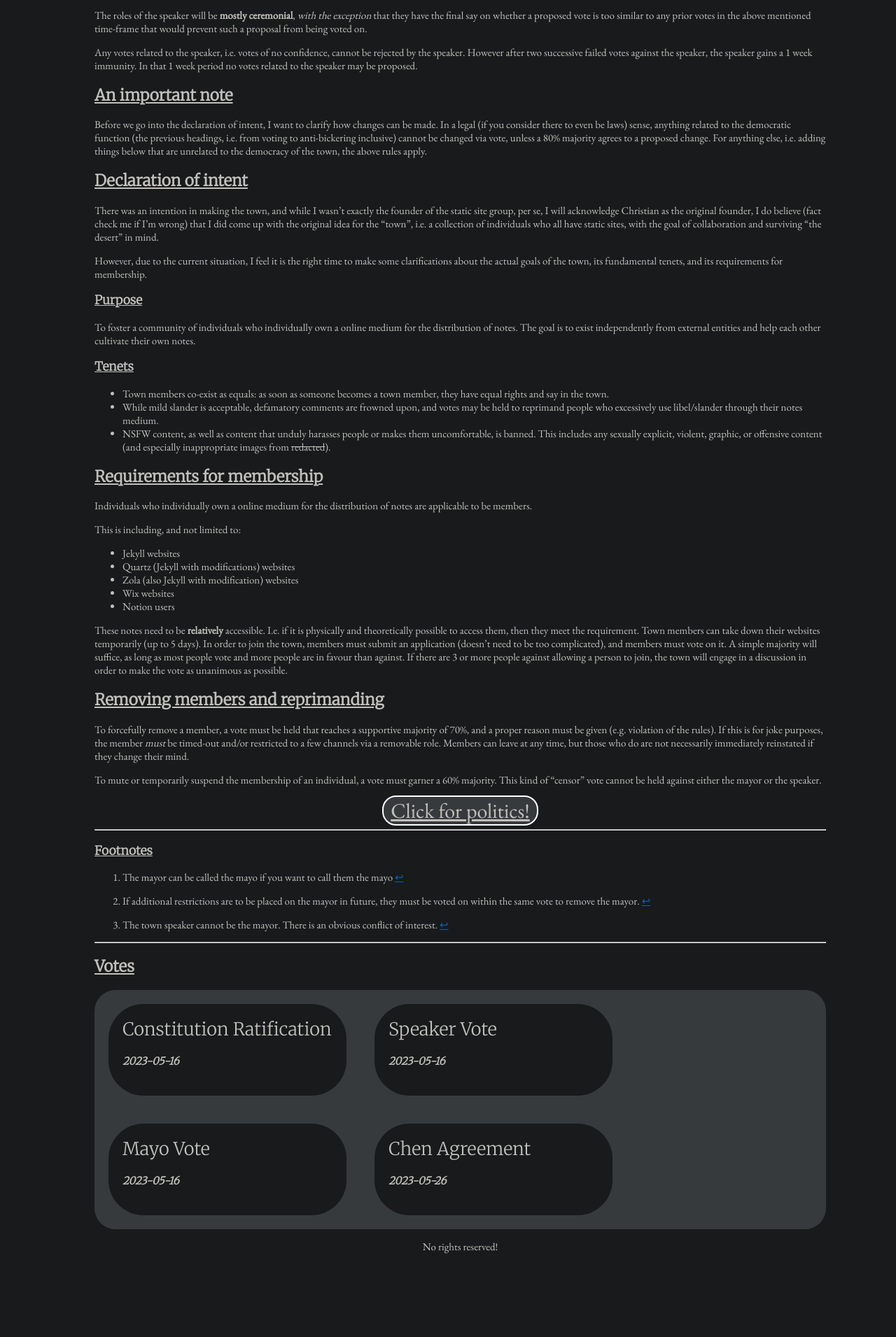
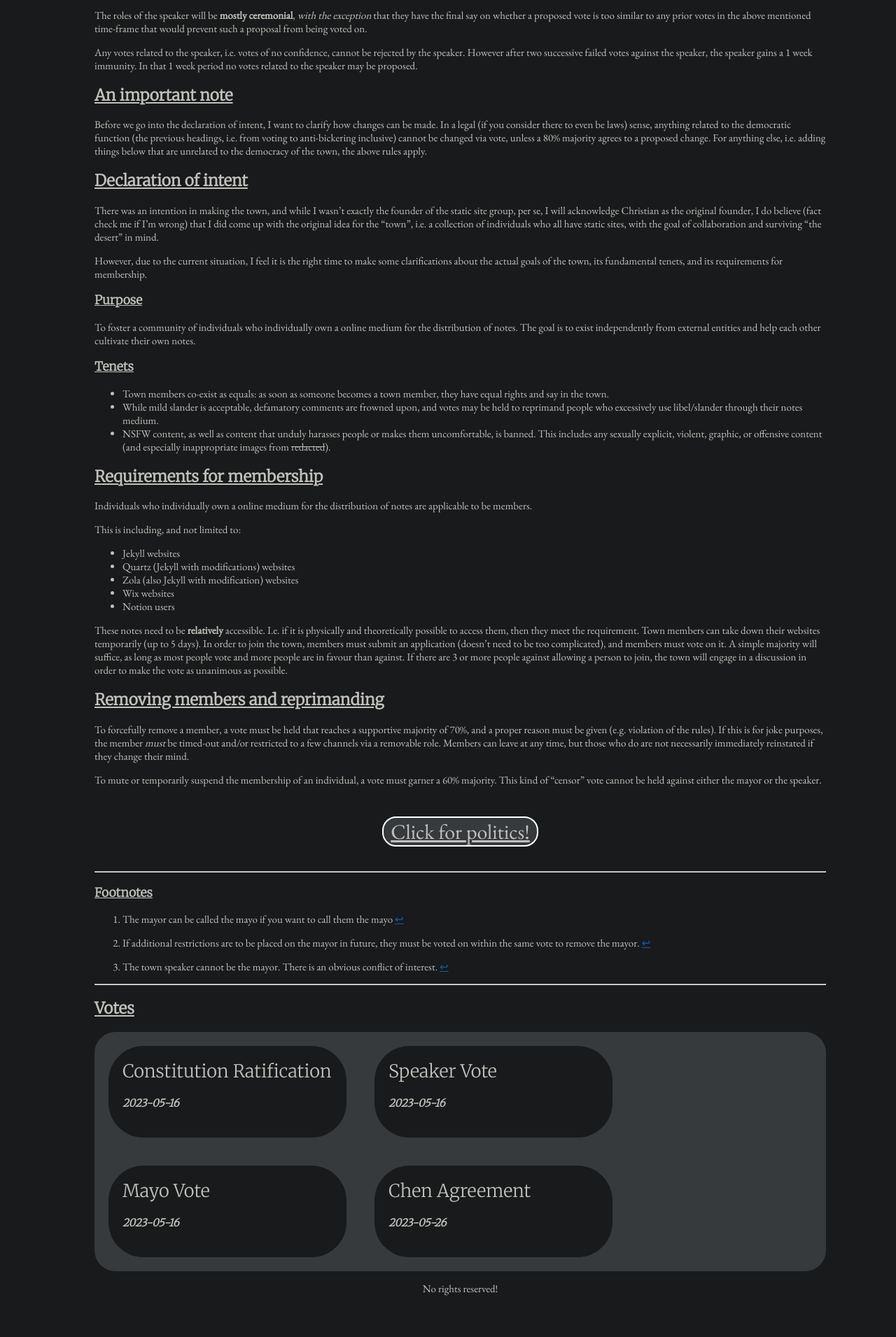
Before and after one commit to the-tOOMwn/constitution.toomwn.xyz, a Jekyll site: the page built from index.md, in a window 1280 px wide. Shown: the part 1045-2956 px from the top of the page at 70% size. Built offline with Jekyll 4.4.1, drawn with Linux system fonts in a browser that asks for light colours; some web fonts are replaced; before the commit the page ends 2896 px from its top, so only the background shows below that.

Commit message:
spacing the button from the other schutfff

```diff
--- a/assets/base.css
+++ b/assets/base.css
@@ -133,4 +133,5 @@ a, a:visited, a:hover, a:active {
 
 #politicsdiv{
     text-align: center;
+    padding: 30px;
 }
```
Also changed, not shown: 1 other file.
